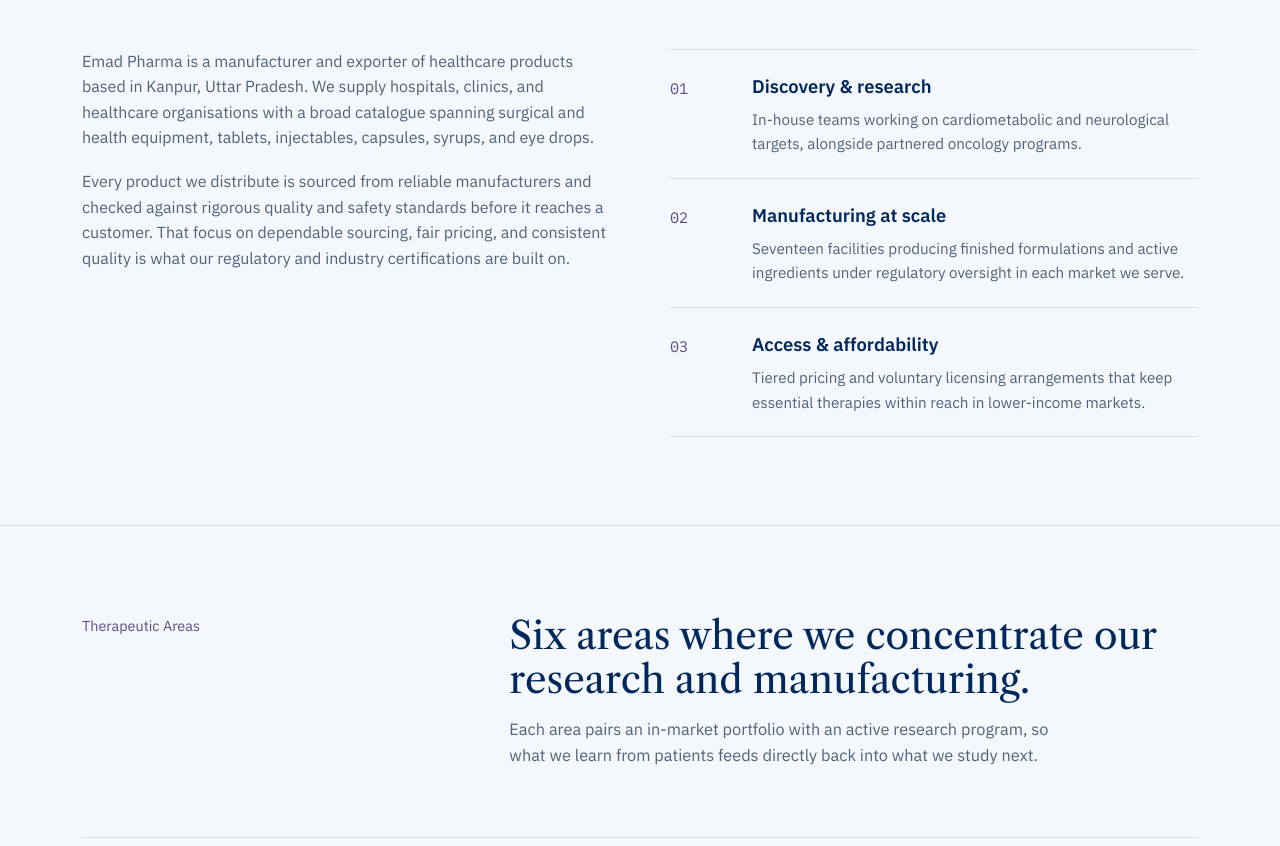
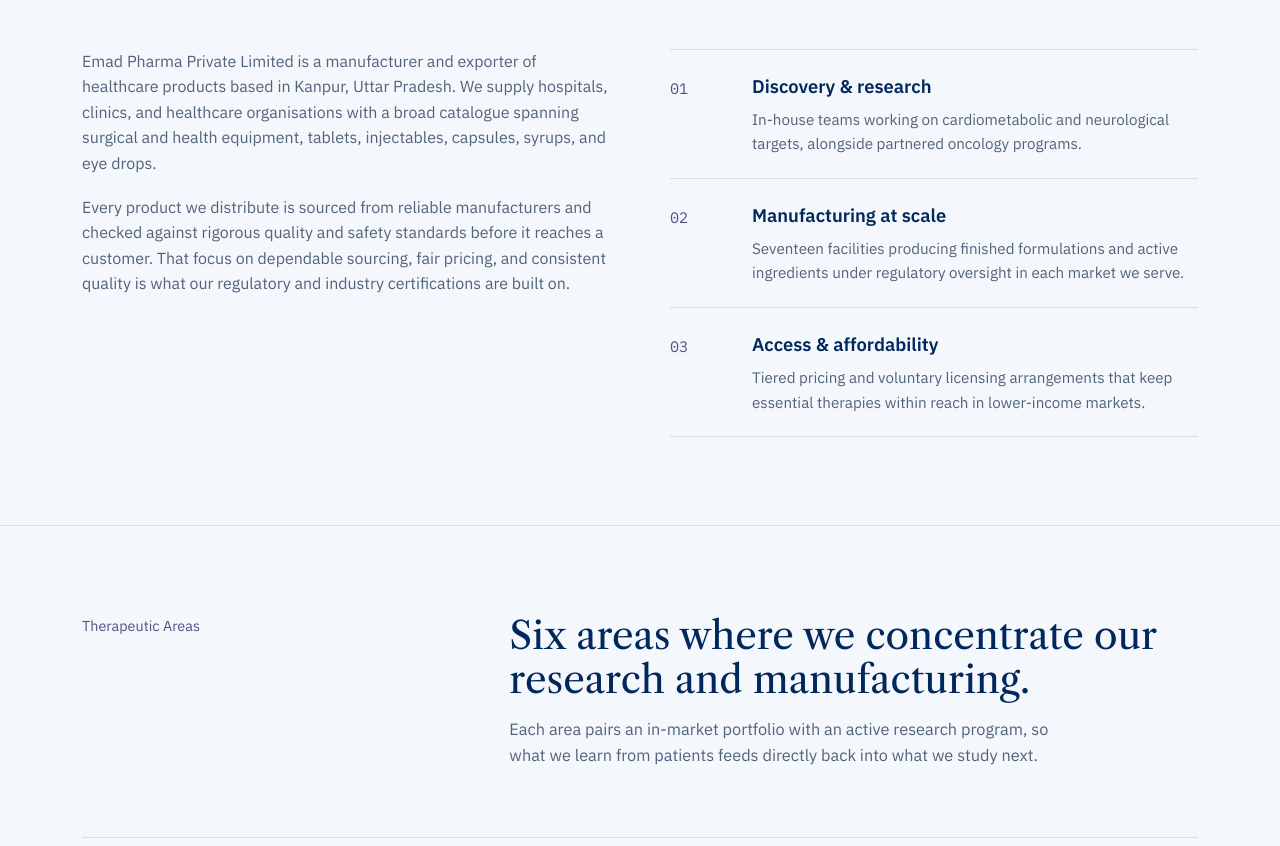
Before and after one commit to eamhad/emad-pharma, a website: page public/index.html in a window 1280 px wide. Shown: the part 1200-2046 px from the top of the page. Drawn offline with nearby package versions, Linux system fonts and the light colour scheme; a web font is replaced by a local one.

Commit message:
Update index.html

```diff
--- a/public/index.html
+++ b/public/index.html
@@ -102,7 +102,7 @@
       </div>
       <div class="about-grid">
         <div class="about-copy">
-          <p data-i18n="about.p1">Emad Pharma is a manufacturer and exporter of healthcare products based in Kanpur, Uttar Pradesh. We supply hospitals, clinics, and healthcare organisations with a broad catalogue spanning surgical and health equipment, tablets, injectables, capsules, syrups, and eye drops.</p>
+          <p data-i18n="about.p1">Emad Pharma Private Limited is a manufacturer and exporter of healthcare products based in Kanpur, Uttar Pradesh. We supply hospitals, clinics, and healthcare organisations with a broad catalogue spanning surgical and health equipment, tablets, injectables, capsules, syrups, and eye drops.</p>
           <p data-i18n="about.p2">Every product we distribute is sourced from reliable manufacturers and checked against rigorous quality and safety standards before it reaches a customer. That focus on dependable sourcing, fair pricing, and consistent quality is what our regulatory and industry certifications are built on.</p>
         </div>
         <div class="pillars">
```
